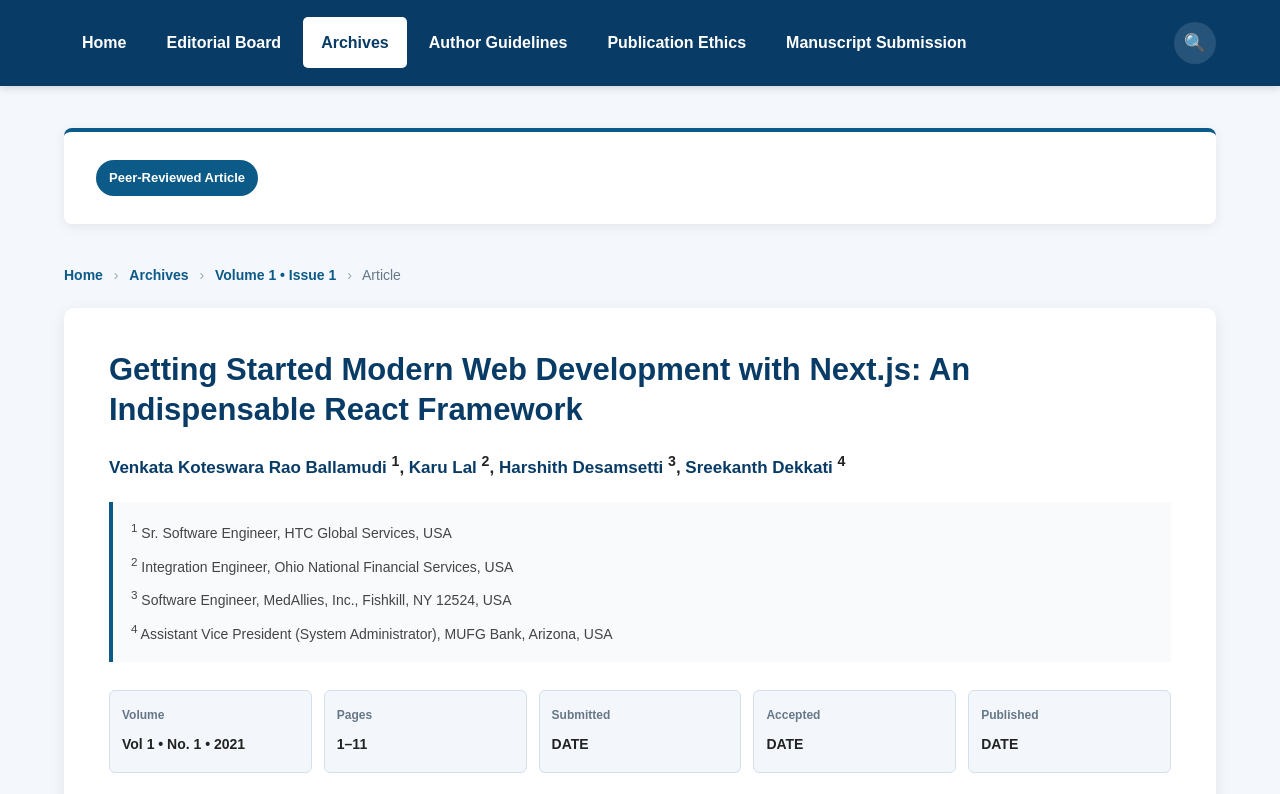
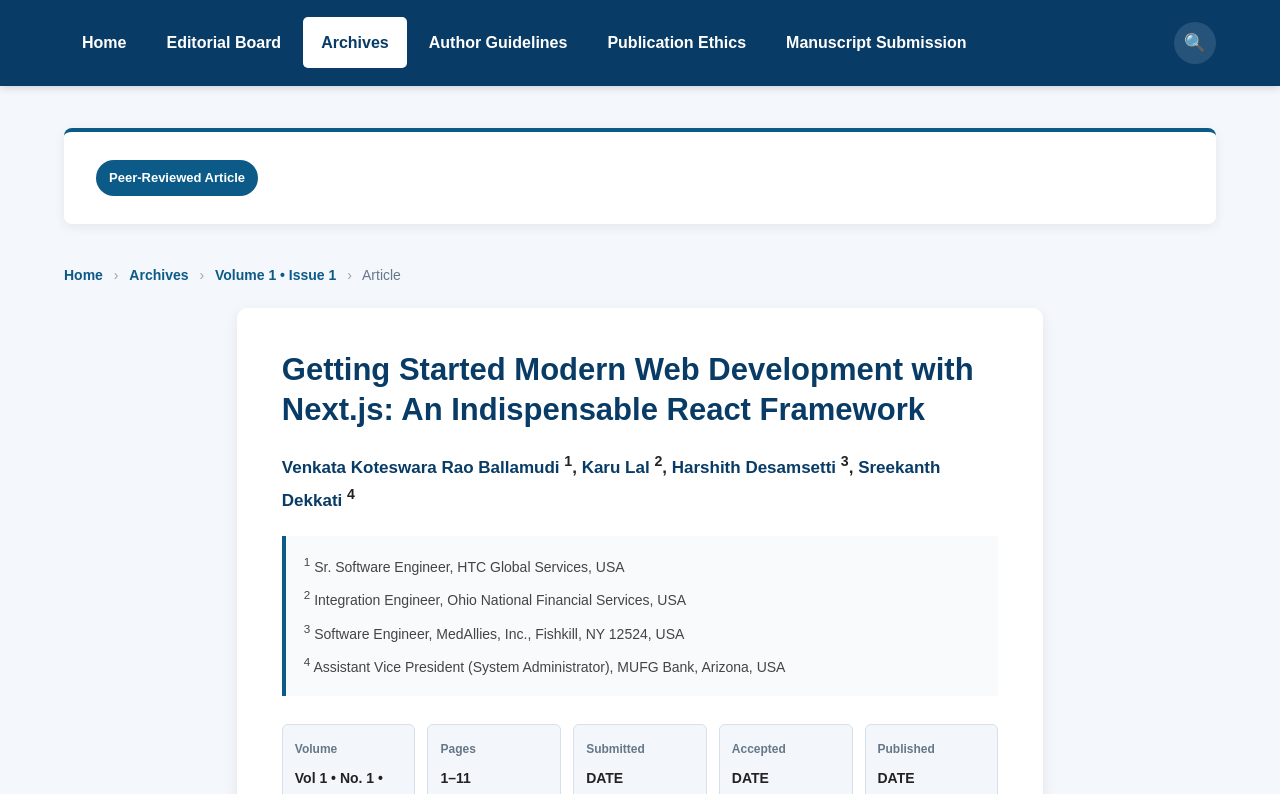
Before and after one commit to uprightpub/uprightpub.github.io, a website: page dsr/issues/v1n1/01.html in a window 1280 px wide. Shown: the part 158-952 px from the top of the page. Drawn offline with Linux system fonts and the light colour scheme.

Commit message:
Update 01.html

```diff
--- a/dsr/issues/v1n1/01.html
+++ b/dsr/issues/v1n1/01.html
@@ -149,10 +149,11 @@
 
 .article-card{
 background:#fff;
+width:70%;
+margin:0 auto 60px;
 padding:42px 45px;
 border-radius:10px;
 box-shadow:0 4px 15px rgba(0,0,0,.08);
-margin-bottom:60px;
 }
 
 /* ================= TITLE ================= */
@@ -395,6 +396,10 @@
 
 .abstract-box{
 text-align:left;
+}
+
+.article-card{
+width:100%;
 }
 
 }
```
